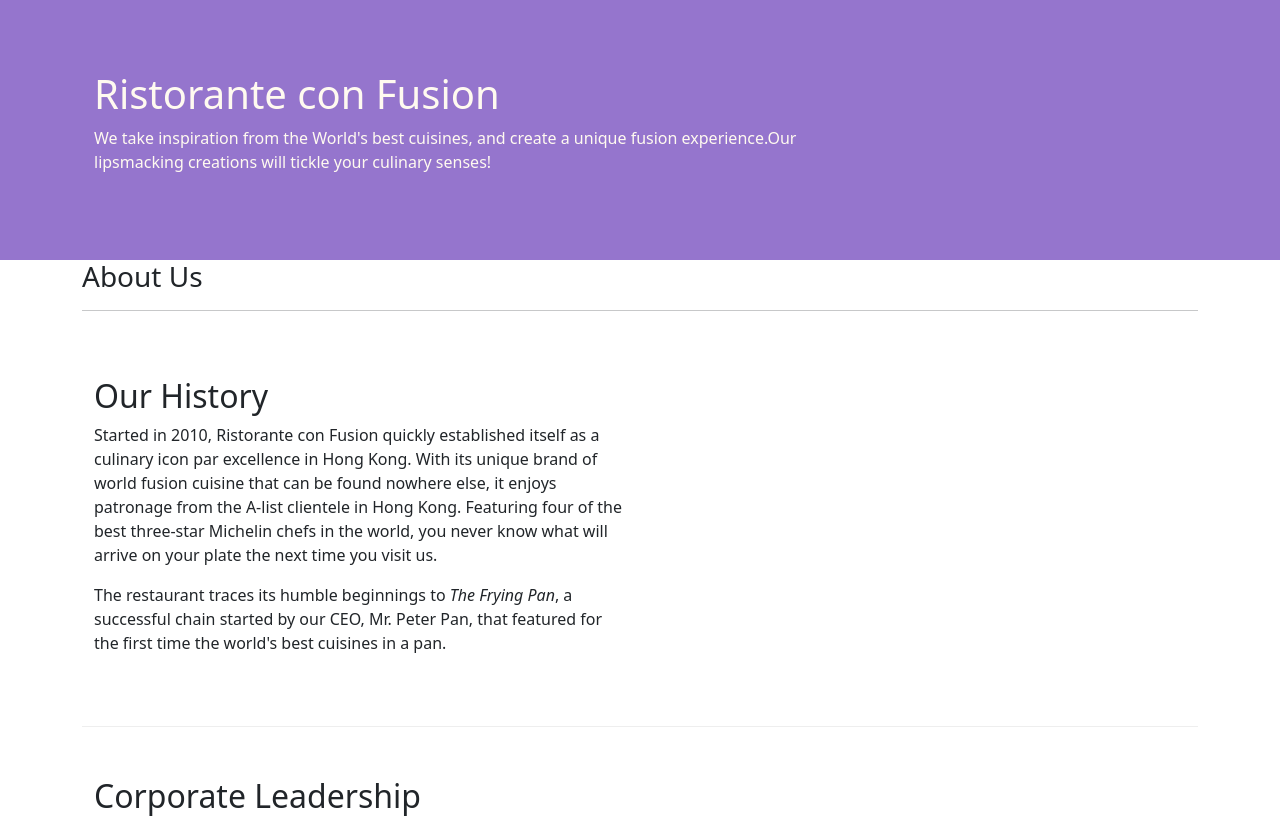
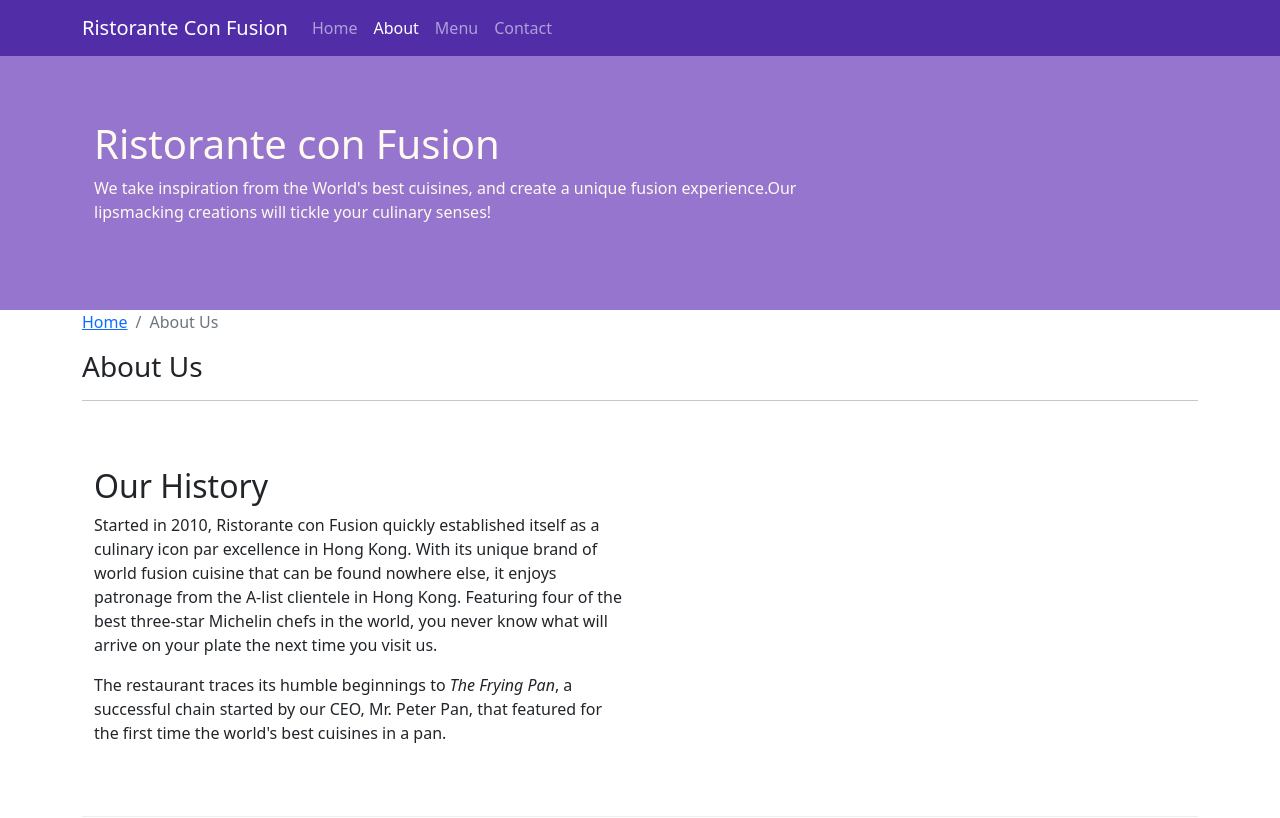
Before and after one commit to Husseinhamdan/coursera-bootstrap, a website: page aboutus.html in a window 1280 px wide. Shown: the top 818 px of the page. Drawn offline with nearby package versions, Linux system fonts and the light colour scheme.

Commit message:
Navbar and Breadcrumbs

```diff
--- a/aboutus.html
+++ b/aboutus.html
@@ -15,7 +15,22 @@
 </head>
 
 <body>
-
+    <nav class="navbar navbar-dark navbar-expand-sm fixed-top">
+        <div class="container">
+            <button class="navbar-toggler" type="button" data-bs-toggle="collapse" data-bs-target="#Navbar">
+                <span class="navbar-toggler-icon"></span>
+            </button>
+            <a class="navbar-brand mr-auto" href="#">Ristorante Con Fusion</a>
+            <div class="collapse navbar-collapse" id="Navbar">
+                <ul class="navbar-nav mr-auto">
+                    <li class="nav-item"><a class="nav-link " href="#">Home</a></li>
+                    <li class="nav-item "><a class="nav-link active" href="./index.html">About</a></li>
+                    <li class="nav-item"><a class="nav-link" href="#">Menu</a></li>
+                    <li class="nav-item"><a class="nav-link" href="#">Contact</a></li>
+                </ul>
+            </div>
+        </div>
+    </nav>
     <header class="jumbotron">
         <div class="container">
             <div class="row row-header">
@@ -31,6 +46,10 @@
     </header>
 
     <div class="container">
+        <ol class="col-12 breadcrumb">
+            <li class="breadcrumb-item"><a href="./index.html">Home</a></li>
+            <li class="breadcrumb-item active">About Us</li>
+        </ol>
         <div class="row">
             <div>
                 <h3>About Us</h3>
--- a/css/styles.css
+++ b/css/styles.css
@@ -28,3 +28,12 @@ address {
     margin: 0px;
     color: #0f0f0f;
 }
+
+body {
+    padding: 50px 0px 0px 0px;
+    z-index: 0;
+}
+
+.navbar-dark {
+    background-color: #512DA8;
+}
```
Also changed, not shown: index.html (+17 -2 lines).
